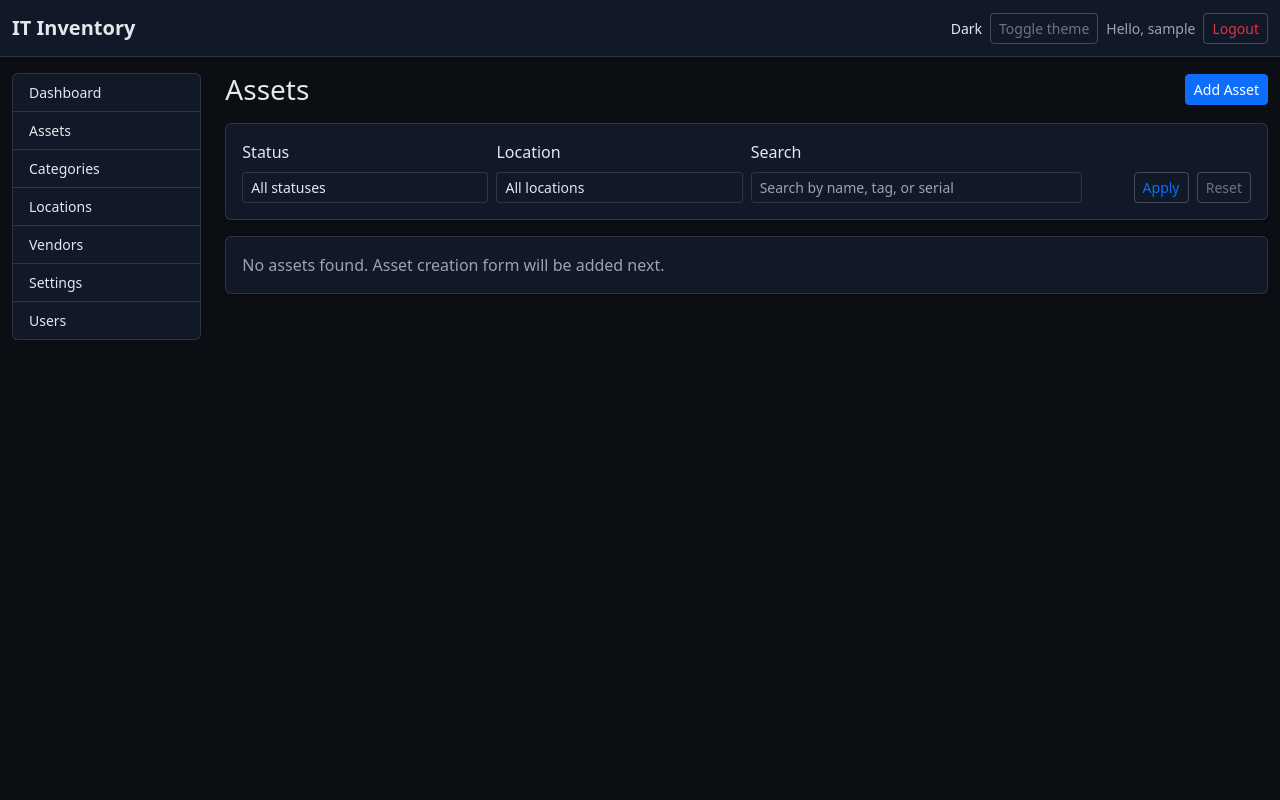
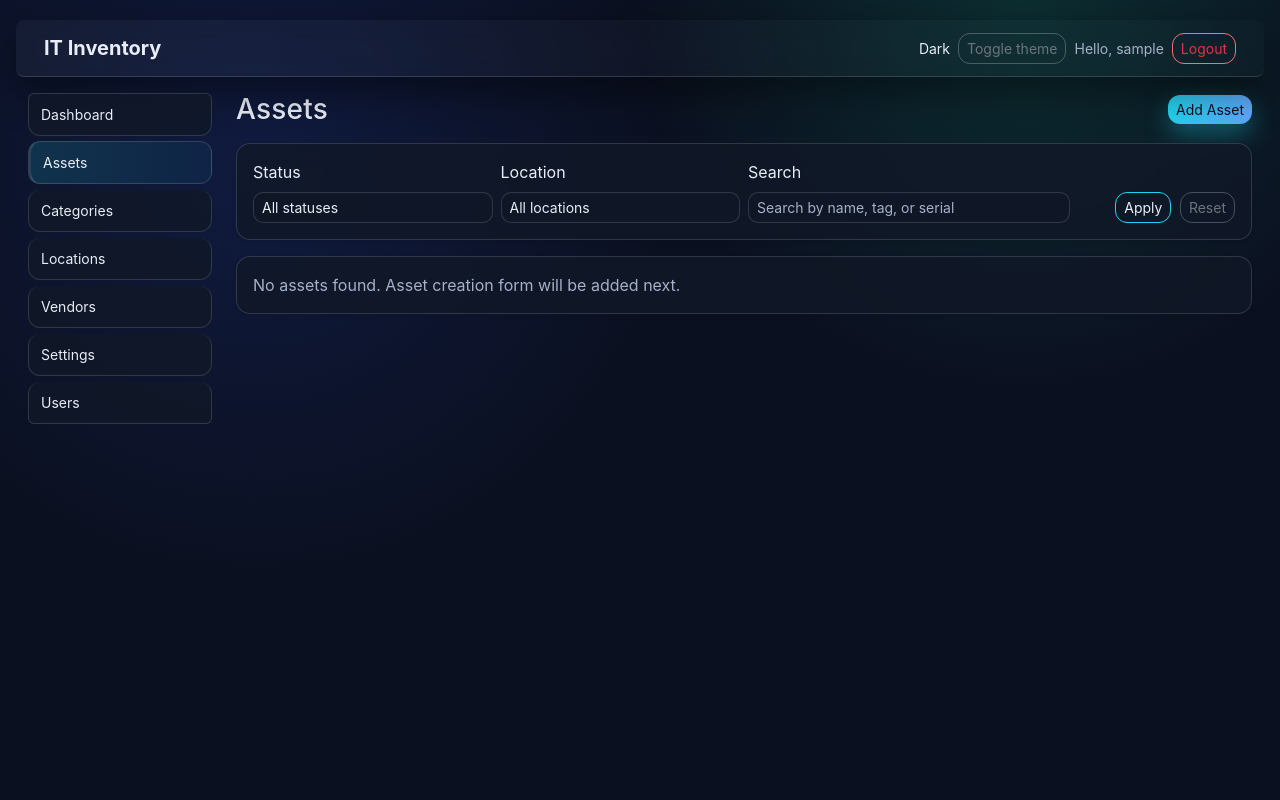
Before and after one commit to ItsCryp7iC/inventory-management-app, a Flask app: page /assets/ in a window 1280 px wide. Run offline with Flask 3, Linux system fonts and the light colour scheme; the visitor is signed in with stand-in values (Sample User, id 1); data that the repository does not hold is empty; some libraries are stand-ins or nearby versions.

Commit message:
modernize UI: gradient background, glass cards, updated navbar/sidebar, pill buttons, hover effects

```diff
--- a/app/static/css/main.css
+++ b/app/static/css/main.css
@@ -1,39 +1,58 @@
 :root {
-  --bg: #0b0f14;
-  --surface: #111827;
-  --surface-2: #0f172a;
-  --text: #e5e7eb;
-  --muted: #9ca3af;
-  --border: rgba(255, 255, 255, 0.12);
+  --bg: radial-gradient(circle at 20% 20%, rgba(30, 64, 175, 0.22), transparent 35%),
+        radial-gradient(circle at 80% 0%, rgba(16, 185, 129, 0.18), transparent 30%),
+        #0b1020;
+  --surface: rgba(17, 24, 39, 0.8);
+  --surface-2: rgba(15, 23, 42, 0.9);
+  --text: #e8edf7;
+  --muted: #a6b1c8;
+  --border: rgba(255, 255, 255, 0.14);
 
-  --link: #93c5fd;
+  --accent: #22d3ee;
+  --accent-2: #f59e0b;
+
+  --link: #5dd4ff;
 
   --btn-bg: transparent;
-  --btn-border: rgba(255, 255, 255, 0.22);
+  --btn-border: rgba(255, 255, 255, 0.24);
 
-  --shadow: 0 6px 18px rgba(0, 0, 0, 0.35);
+  --shadow: 0 14px 40px rgba(0, 0, 0, 0.45);
 }
 
 html[data-theme="light"] {
-  --bg: #f6f7fb;
-  --surface: #ffffff;
-  --surface-2: #f3f4f6;
-  --text: #111827;
-  --muted: #6b7280;
+  --bg: radial-gradient(circle at 15% 15%, rgba(59, 130, 246, 0.15), transparent 32%),
+        radial-gradient(circle at 80% 10%, rgba(16, 185, 129, 0.12), transparent 28%),
+        #f6f8ff;
+  --surface: rgba(255, 255, 255, 0.94);
+  --surface-2: rgba(248, 250, 252, 0.96);
+  --text: #0f172a;
+  --muted: #4b5563;
   --border: rgba(17, 24, 39, 0.12);
 
-  --link: #1d4ed8;
+  --accent: #0ea5e9;
+  --accent-2: #d97706;
+
+  --link: #0ea5e9;
 
   --btn-bg: transparent;
-  --btn-border: rgba(17, 24, 39, 0.22);
+  --btn-border: rgba(17, 24, 39, 0.18);
 
-  --shadow: 0 6px 18px rgba(0, 0, 0, 0.10);
+  --shadow: 0 12px 30px rgba(0, 0, 0, 0.08);
 }
 
 /* Base */
 body {
+  min-height: 100vh;
   background: var(--bg) !important;
   color: var(--text) !important;
+  font-family: "Inter", "Segoe UI", system-ui, -apple-system, sans-serif;
+  background-attachment: fixed;
+}
+
+.app-shell {
+  max-width: 1800px;
+  margin: 0 auto;
+  padding: 20px 16px 32px;
 }
 
 /* Bootstrap components (override politely) */
@@ -42,6 +61,8 @@
   color: var(--text) !important;
   border-color: var(--border) !important;
   box-shadow: var(--shadow);
+  backdrop-filter: blur(12px);
+  border-radius: 14px;
 }
 
 .border-bottom,
@@ -51,8 +72,11 @@
 }
 
 .navbar {
-  background: var(--surface) !important;
+  background: linear-gradient(90deg, rgba(255,255,255,0.04), rgba(255,255,255,0.01));
   border-color: var(--border) !important;
+  backdrop-filter: blur(10px);
+  box-shadow: var(--shadow);
+  border-radius: 16px;
 }
 
 /* Navbar text should always be readable */
@@ -79,23 +103,30 @@
   background: var(--surface) !important;
   color: var(--text) !important;
   border-color: var(--border) !important;
+  border-radius: 12px;
+  margin-bottom: 6px;
 }
 
 .list-group-item.active {
   border-color: var(--border) !important;
+  background: linear-gradient(90deg, rgba(34, 211, 238, 0.16), rgba(34, 211, 238, 0.06)) !important;
 }
 
 .table {
   color: var(--text) !important;
+  border-collapse: separate;
+  border-spacing: 0 6px;
 }
 
 .table thead th {
   border-color: var(--border) !important;
+  border-top: none;
+  border-bottom: 1px solid var(--border) !important;
 }
 
 .table td,
 .table th {
-  border-color: var(--border) !important;
+  border-color: transparent !important;
 }
 
 .form-control,
@@ -103,6 +134,8 @@
   background: var(--surface) !important;
   color: var(--text) !important;
   border-color: var(--border) !important;
+  border-radius: 10px;
+  transition: all 0.18s ease;
 }
 
 .form-control::placeholder {
@@ -111,12 +144,13 @@
 
 .form-control:focus,
 .form-select:focus {
-  border-color: rgba(147, 197, 253, 0.55) !important;
-  box-shadow: 0 0 0 0.2rem rgba(147, 197, 253, 0.15) !important;
+  border-color: rgba(34, 211, 238, 0.7) !important;
+  box-shadow: 0 8px 24px rgba(34, 211, 238, 0.16) !important;
 }
 
 a {
   color: var(--link);
+  transition: color 0.18s ease, opacity 0.18s ease;
 }
 
 .text-muted {
@@ -139,6 +173,33 @@
 
 html[data-theme="light"] .badge {
   border: 1px solid rgba(17,24,39,0.08);
+}
+
+.badge-dot {
+  display: inline-flex;
+  align-items: center;
+  gap: 6px;
+}
+
+.badge-dot::before {
+  content: "";
+  width: 8px;
+  height: 8px;
+  border-radius: 50%;
+  background: currentColor;
+  opacity: 0.9;
+}
+
+/* Headers */
+h1, h2, h3, h4, h5, h6 {
+  letter-spacing: 0.2px;
+}
+
+.card-title {
+  text-transform: uppercase;
+  letter-spacing: 1px;
+  font-size: 0.85rem;
+  color: var(--muted);
 }
 
 main {
@@ -175,6 +236,15 @@
     background: rgba(255, 255, 255, 0.06) !important;
 }
 
+.table tbody tr {
+    transition: transform 0.14s ease, box-shadow 0.14s ease;
+}
+
+.table tbody tr:hover {
+    transform: translateY(-2px);
+    box-shadow: 0 10px 26px rgba(0,0,0,0.28);
+}
+
 html[data-theme="light"] .table-striped > tbody > tr:nth-of-type(odd) > * {
     background: rgba(17, 24, 39, 0.03) !important;
 }
@@ -198,3 +268,39 @@
 html[data-theme="dark"] .btn-close {
     filter: invert(1) grayscale(100%);
 }
+
+/* Buttons */
+.btn {
+    border-radius: 12px;
+    transition: transform 0.12s ease, box-shadow 0.18s ease, opacity 0.12s ease;
+}
+
+.btn-primary {
+    background: linear-gradient(90deg, var(--accent), #60a5fa) !important;
+    border: none !important;
+    color: #0b1020 !important;
+    box-shadow: 0 10px 24px rgba(34, 211, 238, 0.35);
+}
+
+.btn-outline-primary {
+    border-color: var(--accent) !important;
+    color: var(--text) !important;
+}
+
+.btn-outline-danger {
+    border-color: #f87171 !important;
+}
+
+.btn:hover {
+    transform: translateY(-1px);
+}
+
+/* Sidebar nav spacing */
+.sidebar-nav .list-group-item {
+    padding: 10px 12px;
+}
+
+.sidebar-nav .list-group-item.active {
+    color: var(--text) !important;
+    border-left: 3px solid var(--accent);
+}
--- a/app/templates/base.html
+++ b/app/templates/base.html
@@ -19,7 +19,8 @@
 </head>
 <body>
 
-<nav class="navbar navbar-expand-lg border-bottom mb-3">
+<div class="app-shell">
+    <nav class="navbar navbar-expand-lg border-bottom mb-3 rounded-3 px-3">
         <div class="container-fluid">
             <a class="navbar-brand fw-bold" href="{{ url_for('main.index') }}">
                 {{ get_setting("app_name", "IT Inventory") }}
@@ -49,7 +50,7 @@
         <div class="row">
             <!-- Sidebar -->
             <aside class="col-12 col-md-3 col-lg-2 mb-3">
-            <div class="list-group small">
+                <div class="list-group small sidebar-nav">
                     {% if current_user.is_authenticated and current_user.is_admin %}
                         <a href="{{ url_for('main.index') }}" class="list-group-item list-group-item-action{% if request.endpoint == 'main.index' %} active{% endif %}">
                             Dashboard
@@ -105,6 +106,7 @@
             </main>
         </div>
     </div>
+</div>
 
 <!-- Bootstrap JS (CDN) -->
 <script
```
Lines whose indentation alone changed are shown as unchanged.
